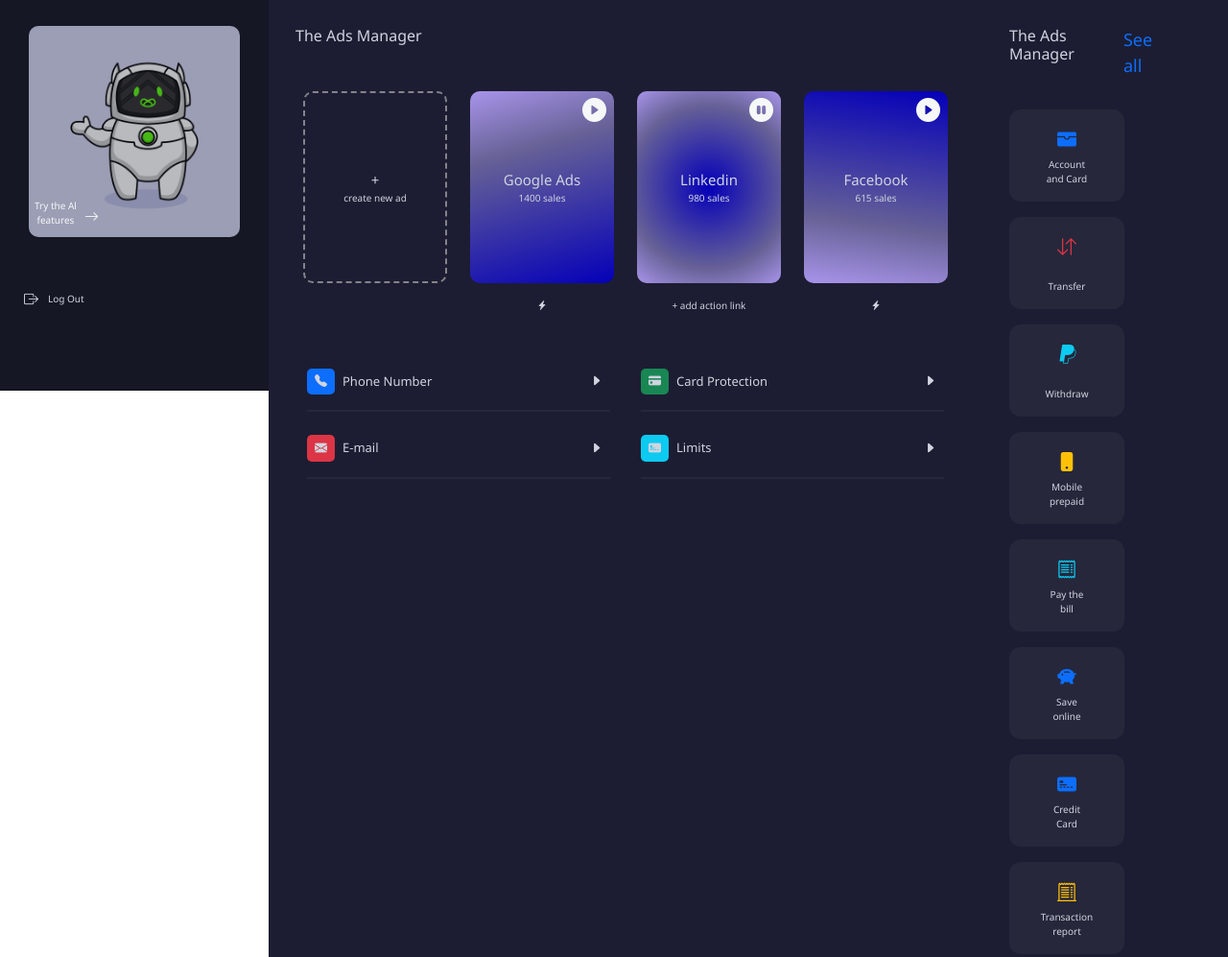
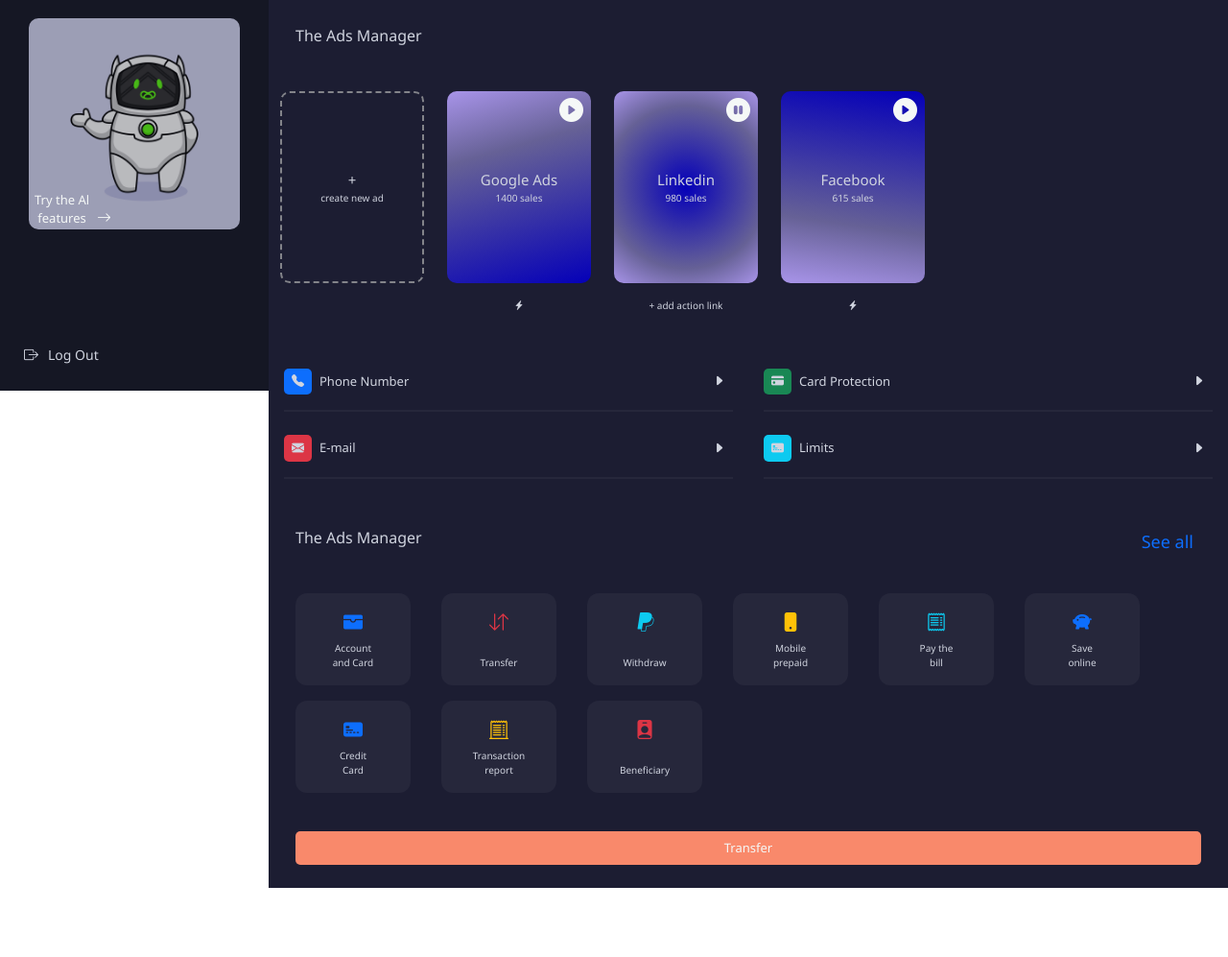
Before and after one commit to MaryamEsmaily/UI-Wallet-dashboard, a plain HTML site: page index.html in a window 1280 px wide. Shown: the part 393-1390 px from the top of the page at 96% size. After the commit the page ends 1318 px from the top, so only its background shows below. Drawn offline with nearby package versions, Linux system fonts and the light colour scheme.

Commit message:
responsive

```diff
--- a/index.html
+++ b/index.html
@@ -46,21 +46,21 @@
                     <div class="icon"><i class="bi bi-gear"></i></div>
                     <span>Setting</span>
                 </li>
-                <li class="mt-3 mb-1 pt-4 text-center">
+                <li class="mt-3 pt-3 text-center">
                     <div class="nav-image"><img src="/assets/images/Al0.jpg" alt=""></div>
                     <div class=" d-flex align-items-end image-description ">
                         <span>Try the Al <br> features</span>
                         <div class="px-2"><i class="pt-2 bi bi-arrow-right icon"></i></div>
                     </div>
                 </li>
-                <li class="d-flex align-items-center mb-2">
+                <li class="d-flex align-items-center position-absolute bottom-0 mb-3 menu-logout">
                     <div class="icon"><i class="bi bi-box-arrow-right"></i></div>
                     <span>Log Out</span>
                 </li>
             </ul>
         </div>
         <div class="main position-absolute">
-            <div class="topbar d-flex align-items-center justify-content-between mt-5 me-4">
+            <div class="topbar d-flex justify-content-between mt-5 me-4">
                 <div class="about">
                     <ul class="d-flex align-items-baseline m-0">
                         <li>
@@ -89,7 +89,6 @@
                     <i class="bi bi-bell-fill">
                         <div class="bell-circule"></div>
                     </i>
-
                     <img width="60px" src="./assets/images/user.jpg" alt="">
                 </div>
             </div>
@@ -181,10 +180,10 @@
             </div>
             <!--  -->
             <div class="container d-flex mt-5  mw-100">
-                <div class="row">
+                <div class="row overflow-auto">
                     <div class="col ads">
                         <h6 class="ms-3 mb-5">The Ads Manager</h6>
-                        <div class="container ads d-flex">
+                        <div class=" ads d-flex">
                             <div class="row cards-row  flex-nowrap overflow-auto  ">
                                 <div class="col">
                                     <div class="new-ad d-flex justify-content-center align-items-center text-center">
@@ -229,9 +228,9 @@
                                 </div>
                             </div>
                         </div>
-                        <div class="contact container">
+                        <div class="contact mb-5">
                             <div class="row">
-                                <div class="col-6">
+                                <div class="col-xs-12 col-lg-6">
                                     <div
                                         class="contact-item d-flex py-3 pe-2 justify-content-between align-items-center m-1">
                                         <div class="d-flex align-items-center ">
@@ -243,7 +242,7 @@
                                         <div><i class="bi bi-caret-right-fill"></i></div>
                                     </div>
                                 </div>
-                                <div class="col-6">
+                                <div class="col-xs-12 col-lg-6 ">
                                     <div
                                         class="contact-item d-flex py-3 pe-2 justify-content-between align-items-center m-1">
                                         <div class="d-flex align-items-center">
@@ -255,7 +254,7 @@
                                         <div><i class="bi bi-caret-right-fill"></i></div>
                                     </div>
                                 </div>
-                                <div class="col-6">
+                                <div class="col-xs-12 col-lg-6 ">
                                     <div
                                         class="contact-item d-flex py-3 pe-2 justify-content-between align-items-center m-1">
                                         <div class="d-flex align-items-center ">
@@ -267,7 +266,7 @@
                                         <div><i class="bi bi-caret-right-fill"></i></div>
                                     </div>
                                 </div>
-                                <div class="col-6">
+                                <div class="col-xs-12 col-lg-6 ">
                                     <div
                                         class="contact-item d-flex py-3 pe-2 justify-content-between align-items-center m-1">
                                         <div class="d-flex align-items-center ">
@@ -282,61 +281,61 @@
                         </div>
                     </div>
                     <div class="col transfer">
-                        <div class="d-flex justify-content-between me-5">
-                            <h6 class="ms-3 mb-5">The Ads Manager</h6>
-                            <a href="#">See all</a>
-                        </div>
-                        <div class="ads-manager ">
-                            <div class="manager-card mt-0 m-3 p-3 me-2 text-center">
+                        <div class="ads-manager w-100  ">
+                            <div class="d-flex w-100 justify-content-between   me-4">
+                                <h6 class="ms-3 mb-5">The Ads Manager</h6>
+                                <a href="#">See all</a>
+                            </div>
+                            <div class="manager-card mt-0 m-3 p-3 text-center">
                                 <div class="mb-1"><i class="bi bi-wallet-fill text-primary"></i></div>
                                 <span>Account <br> and Card</span>
                             </div>
 
-                            <div class="manager-card mt-0 m-3 p-3 me-2 text-center">
+                            <div class="manager-card mt-0 m-3 p-3 text-center">
                                 <div class="mb-1"><i class="bi bi-arrow-down-up text-danger"></i></div>
                                 <span> <br> Transfer</span>
                             </div>
 
-                            <div class="manager-card mt-0 m-3 p-3 me-2 text-center">
+                            <div class="manager-card mt-0 m-3 p-3 text-center">
                                 <div class="mb-1"><i class="bi bi-paypal text-info"></i></div>
                                 <span> <br>Withdraw </span>
                             </div>
 
-                            <div class="manager-card mt-0 m-3 p-3 me-2 text-center">
+                            <div class="manager-card mt-0 m-3 p-3 text-center">
                                 <div class="mb-1"><i class="bi bi-phone-fill text-warning"></i></div>
                                 <span>Mobile <br> prepaid</span>
                             </div>
 
-                            <div class="manager-card mt-0 m-3 p-3 me-2 text-center">
+                            <div class="manager-card mt-0 m-3 p-3 text-center">
                                 <div class="mb-1"><i class="bi bi-receipt text-info"></i></div>
                                 <span>Pay the <br> bill</span>
                             </div>
 
-                            <div class="manager-card mt-0 m-3 p-3 me-2 text-center">
+                            <div class="manager-card mt-0 m-3 p-3 text-center">
                                 <div class="mb-1"><i class="bi bi-piggy-bank-fill text-primary"></i></div>
                                 <span>Save <br> online</span>
                             </div>
 
-                            <div class="manager-card mt-0 m-3 p-3 me-2 text-center">
+                            <div class="manager-card mt-0 m-3 p-3 text-center">
                                 <div class="mb-1"><i class="bi bi-credit-card-2-front-fill text-primary "></i></div>
                                 <span>Credit <br>Card</span>
                             </div>
 
-                            <div class="manager-card mt-0 m-3 p-3 me-2 text-center">
+                            <div class="manager-card mt-0 m-3 p-3 text-center">
                                 <div class="mb-1"><i class="bi bi-receipt-cutoff  text-warning"></i></div>
                                 <span>Transaction <br> report</span>
                             </div>
 
-                            <div class="manager-card mt-0 m-3 p-3 me-2 text-center">
+                            <div class="manager-card mt-0 m-3 p-3 text-center">
                                 <div class="mb-1"><i class="bi bi-person-badge-fill text-danger"></i></div>
                                 <span><br>Beneficiary </span>
                             </div>
-
-                            <button class=" w-100 transfer-button pb-2 pt-3 mx-3 my-4 ">Transfer</button>
+                            <button class=" w-100 transfer-button pb-2 pt-2 mx-3 my-4 ">Transfer</button>
                         </div>
                     </div>
                 </div>
             </div>
+
         </div>
     </div>
 
--- a/style.css
+++ b/style.css
@@ -37,7 +37,7 @@
     background-color: var(--dark-bg);
     transition: 0.5s;
     color: var(--light-gray);
-    font-size: 10px;
+    font-size: 13px;
 
 }
 
@@ -82,9 +82,12 @@
     font-size: 15px;
 }
 
-.menu {
-    font-size: 10px;
+.menu,
+.menu-logout {
+    font-size: 14px;
 }
+
+
 
 .image-description {
     transform: translate(11px, -40px);
@@ -111,8 +114,11 @@
 /*  */
 .topbar {
     color: var(--light-gray);
+    align-items: center;
+
 }
 
+.about {}
 
 .about li {
     padding: 0 25px;
@@ -262,19 +268,18 @@
 .ads-manager {
     display: flex;
     flex-wrap: wrap;
-    max-width: 450px;
+    min-width: 470px;
 }
 
 .manager-card {
     border-radius: 12px;
     background-color: var(--gray-3);
     width: 120px;
-    margin: 2px;
 }
 
 .transfer {
     color: var(--light-gray);
-    max-width: 450px;
+    /* max-width: 450px; */
 
 }
 
@@ -300,3 +305,38 @@
 .contact-icon {
     border-radius: 5px;
 }
+
+/*  */
+
+
+@media (max-width:960px) {
+
+    .topbar {
+
+        align-items: flex-start;
+    }
+
+    .about ul {
+        flex-direction: column;
+    }
+
+    .about li {
+        padding: 10px 0;
+        border: none;
+    }
+}
+
+
+@media (max-width:769px) {
+    .ads-manager {
+        min-width: 250px;
+        justify-content: center;
+    }
+
+    .main {
+        width: 100%;
+
+    }
+
+
+}
```
